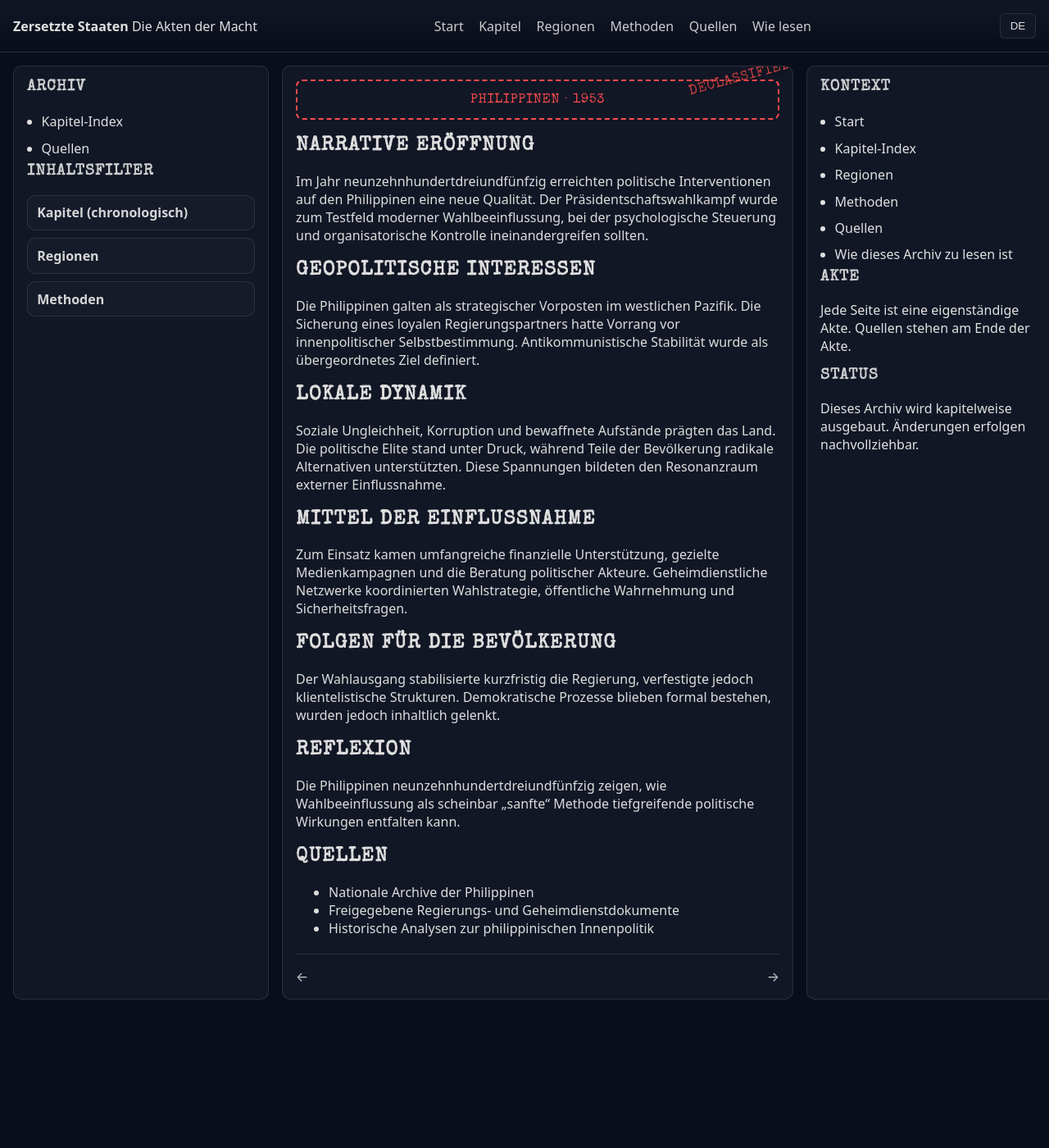
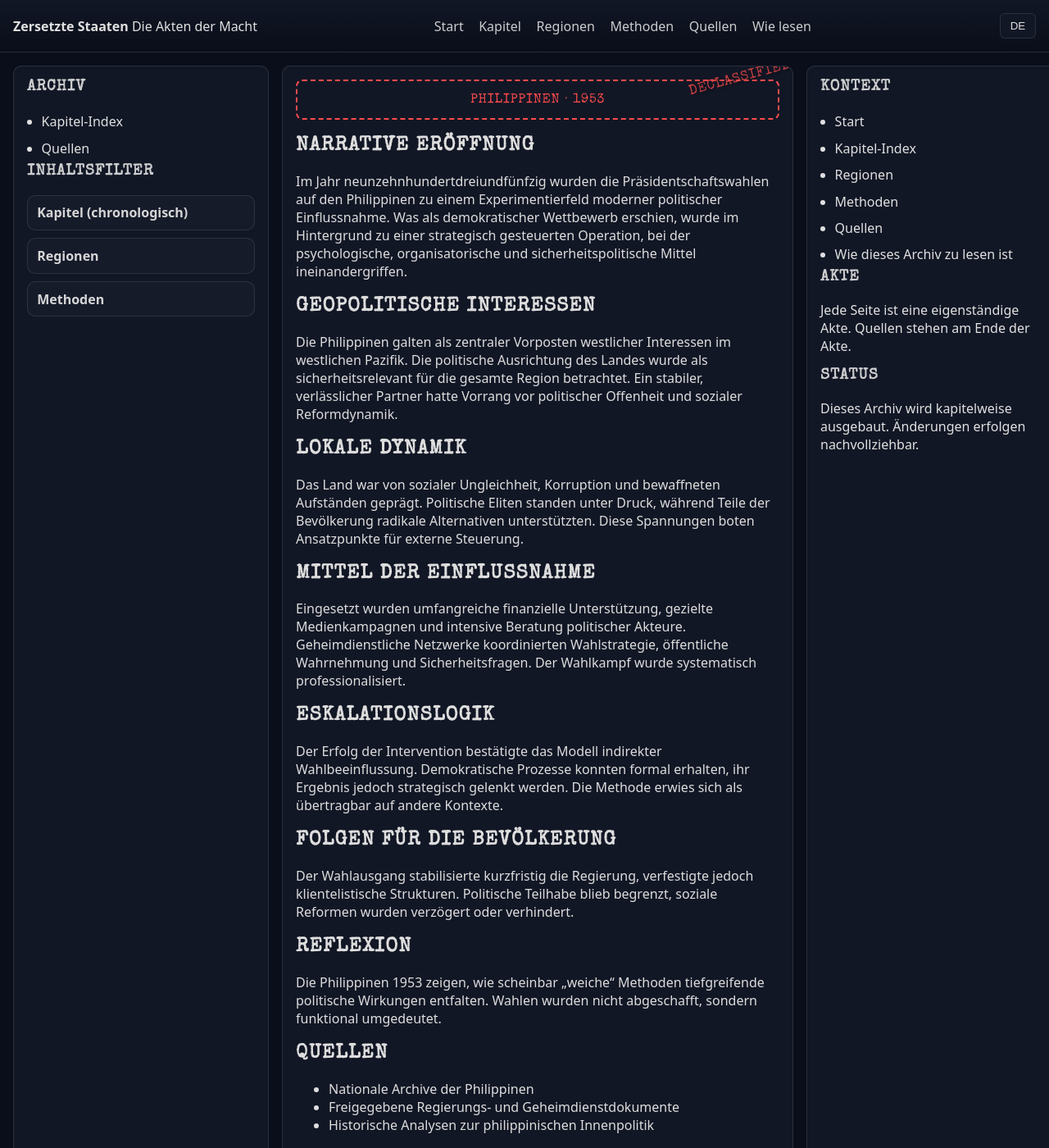
Before and after one commit to bozart-army/zersetzte-staaten-site, a Jekyll site: the page built from de/kapitel/Kapitel-05-Philippinen-1953.md, in a window 1280 px wide and 1400 px high. Shown: the whole window at 82% size. Built offline with Jekyll 4.4.1, drawn with Linux system fonts in a browser that asks for light colours; our own code applies the rules of GitHub Pages for plain Markdown files.

Commit message:
Update Kapitel-05-Philippinen-1953.md

```diff
--- a/de/kapitel/Kapitel-05-Philippinen-1953.md
+++ b/de/kapitel/Kapitel-05-Philippinen-1953.md
@@ -3,46 +3,58 @@ title: Kapitel 5 – Philippinen 1953
 lang: de
 permalink: /de/kapitel/5/
 zeitraum: 1953
-regionen: [Asien]
+regionen: [Südostasien]
 methoden: [Finanzierung & Parteienaufbau, Propaganda, Geheimdienstnetzwerke]
 ---
 
 <div class="aktenkopf">Philippinen · 1953</div>
 
 ## Narrative Eröffnung
-Im Jahr neunzehnhundertdreiundfünfzig erreichten politische Interventionen
-auf den Philippinen eine neue Qualität. Der Präsidentschaftswahlkampf wurde
-zum Testfeld moderner Wahlbeeinflussung, bei der psychologische Steuerung
-und organisatorische Kontrolle ineinandergreifen sollten.
+Im Jahr neunzehnhundertdreiundfünfzig wurden die Präsidentschaftswahlen
+auf den Philippinen zu einem Experimentierfeld moderner politischer
+Einflussnahme. Was als demokratischer Wettbewerb erschien,
+wurde im Hintergrund zu einer strategisch gesteuerten Operation,
+bei der psychologische, organisatorische und sicherheitspolitische Mittel
+ineinandergriffen.
 
 ## Geopolitische Interessen
-Die Philippinen galten als strategischer Vorposten im westlichen Pazifik.
-Die Sicherung eines loyalen Regierungspartners hatte Vorrang vor
-innenpolitischer Selbstbestimmung. Antikommunistische Stabilität
-wurde als übergeordnetes Ziel definiert.
+Die Philippinen galten als zentraler Vorposten westlicher Interessen
+im westlichen Pazifik. Die politische Ausrichtung des Landes wurde
+als sicherheitsrelevant für die gesamte Region betrachtet.
+Ein stabiler, verlässlicher Partner hatte Vorrang vor
+politischer Offenheit und sozialer Reformdynamik.
 
 ## Lokale Dynamik
-Soziale Ungleichheit, Korruption und bewaffnete Aufstände prägten das Land.
-Die politische Elite stand unter Druck, während Teile der Bevölkerung
-radikale Alternativen unterstützten. Diese Spannungen bildeten den
-Resonanzraum externer Einflussnahme.
+Das Land war von sozialer Ungleichheit, Korruption und bewaffneten
+Aufständen geprägt. Politische Eliten standen unter Druck,
+während Teile der Bevölkerung radikale Alternativen unterstützten.
+Diese Spannungen boten Ansatzpunkte für externe Steuerung.
 
 ## Mittel der Einflussnahme
-Zum Einsatz kamen umfangreiche finanzielle Unterstützung,
-gezielte Medienkampagnen und die Beratung politischer Akteure.
+Eingesetzt wurden umfangreiche finanzielle Unterstützung,
+gezielte Medienkampagnen und intensive Beratung politischer Akteure.
 Geheimdienstliche Netzwerke koordinierten Wahlstrategie,
 öffentliche Wahrnehmung und Sicherheitsfragen.
+Der Wahlkampf wurde systematisch professionalisiert.
+
+## Eskalationslogik
+Der Erfolg der Intervention bestätigte das Modell indirekter
+Wahlbeeinflussung. Demokratische Prozesse konnten formal erhalten,
+ihr Ergebnis jedoch strategisch gelenkt werden.
+Die Methode erwies sich als übertragbar auf andere Kontexte.
 
 ## Folgen für die Bevölkerung
 Der Wahlausgang stabilisierte kurzfristig die Regierung,
 verfestigte jedoch klientelistische Strukturen.
-Demokratische Prozesse blieben formal bestehen,
-wurden jedoch inhaltlich gelenkt.
+Politische Teilhabe blieb begrenzt,
+soziale Reformen wurden verzögert oder verhindert.
 
 ## Reflexion
-Die Philippinen neunzehnhundertdreiundfünfzig zeigen,
-wie Wahlbeeinflussung als scheinbar „sanfte“ Methode
-tiefgreifende politische Wirkungen entfalten kann.
+Die Philippinen 1953 zeigen,
+wie scheinbar „weiche“ Methoden
+tiefgreifende politische Wirkungen entfalten.
+Wahlen wurden nicht abgeschafft,
+sondern funktional umgedeutet.
 
 ## Quellen
 - Nationale Archive der Philippinen
```
